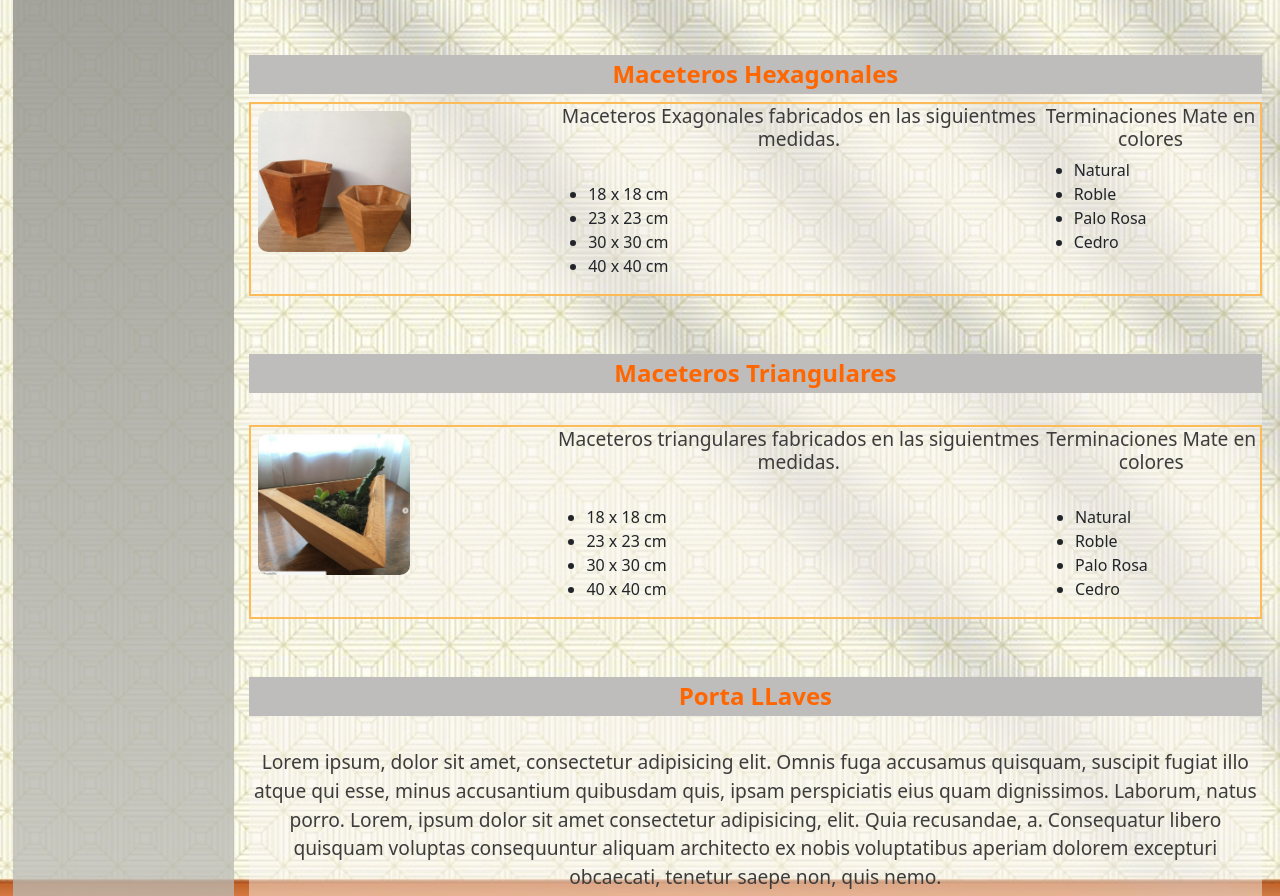
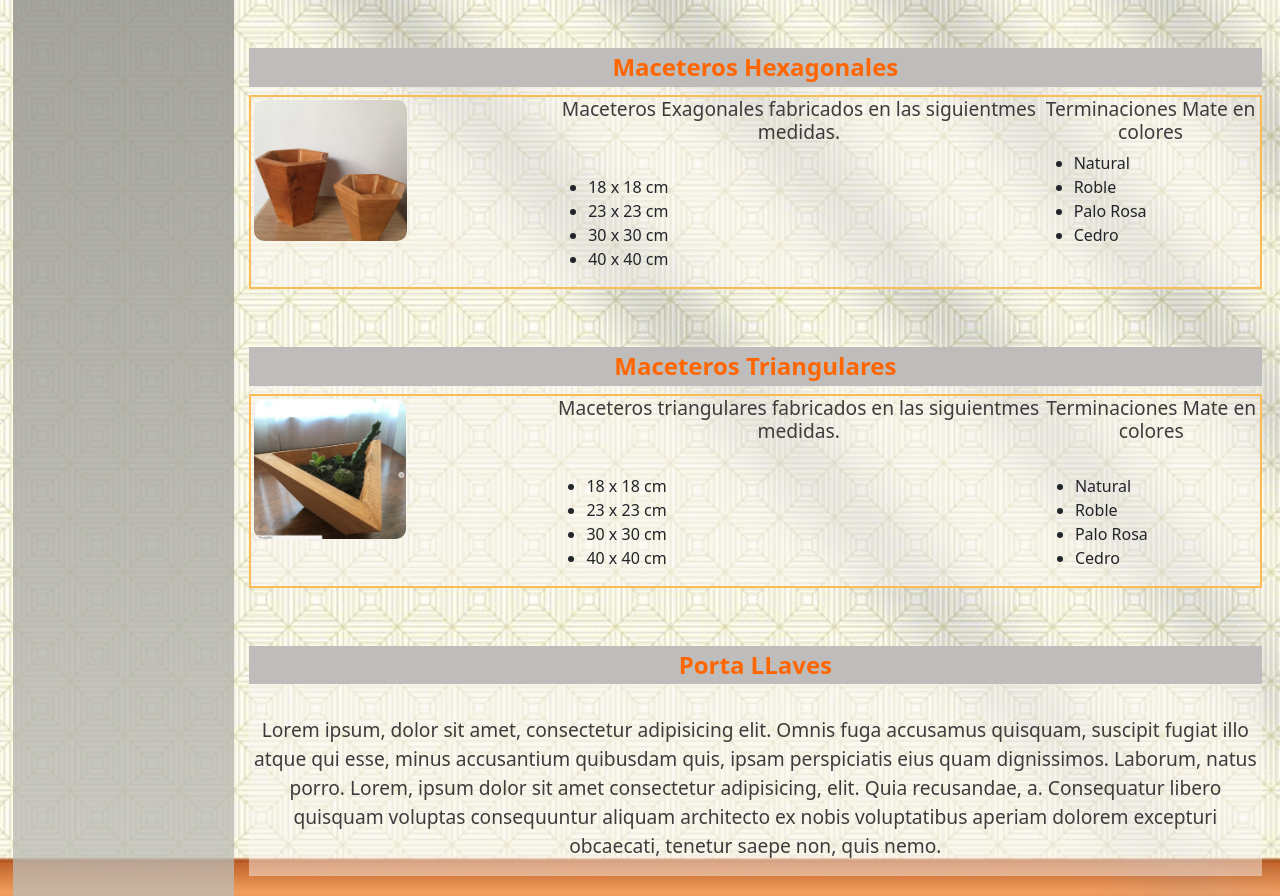
Before and after one commit to ritdaniel/Cristian-Palma-Wooden, a website: page productos.html in a window 1280 px wide. Shown: the part 762-1658 px from the top of the page. Drawn offline with nearby package versions, Linux system fonts and the light colour scheme.

Commit message:
commit 3 detalles esteticos mobile

```diff
--- a/productos.html
+++ b/productos.html
@@ -12,6 +12,7 @@
 	<meta name="keyword" content="maceteros,wooden, jardin, jardinera, repisas, artesanal, madera">
 	<meta name="author" content="Cristian Palma">
 	<!-- Bootstrap CSS -->
+	<link  rel="icon"  href="img/logo.jpg" type="image/jpg" />
 	</head>
 	<body>
 		<div class="contenedorProductos">
@@ -125,7 +126,7 @@
 							</div>
 							<div class="coloresProd">
 								<h3 class="cajaProductos__text--grey">Terminaciones Mate en colores</h3>
-									<ul></ul>
+									<ul>
 										<li>Natural</li>
 										<li>Roble</li>
 										<li>Palo Rosa</li>
@@ -185,7 +186,7 @@
 					</section>
 					<br><br>
 					<section id="triangulares" class="cajaProductos">
-						<h1 class="cajaProductos__title--orange" > Maceteros Triangulares  </h1><br>
+						<h1 class="cajaProductos__title--orange" > Maceteros Triangulares  </h1>
 						<div class="productos">
 						<div class="imgProd">
 						<img class="iProducto"src="img/triangular.png" alt="">
--- a/scss/_content.scss
+++ b/scss/_content.scss
@@ -47,7 +47,7 @@
 
 	width: 98%;
 	border-radius: 15px;
-    margin: 7px;
+    margin: 3px;
 }
 .cajaProductos{
 	background-color:$cfooter;
```
Also changed, not shown: css/style.css.
